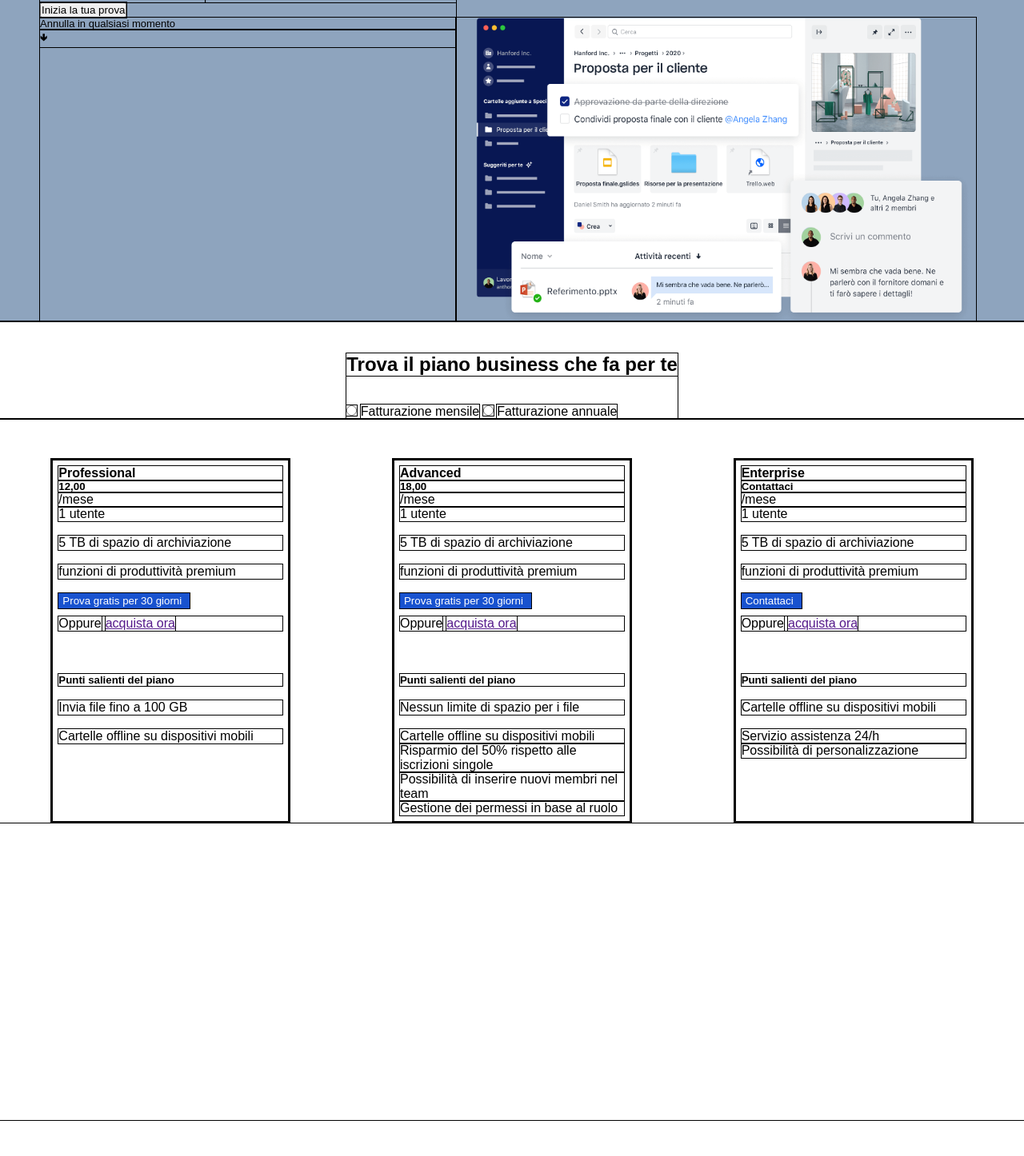
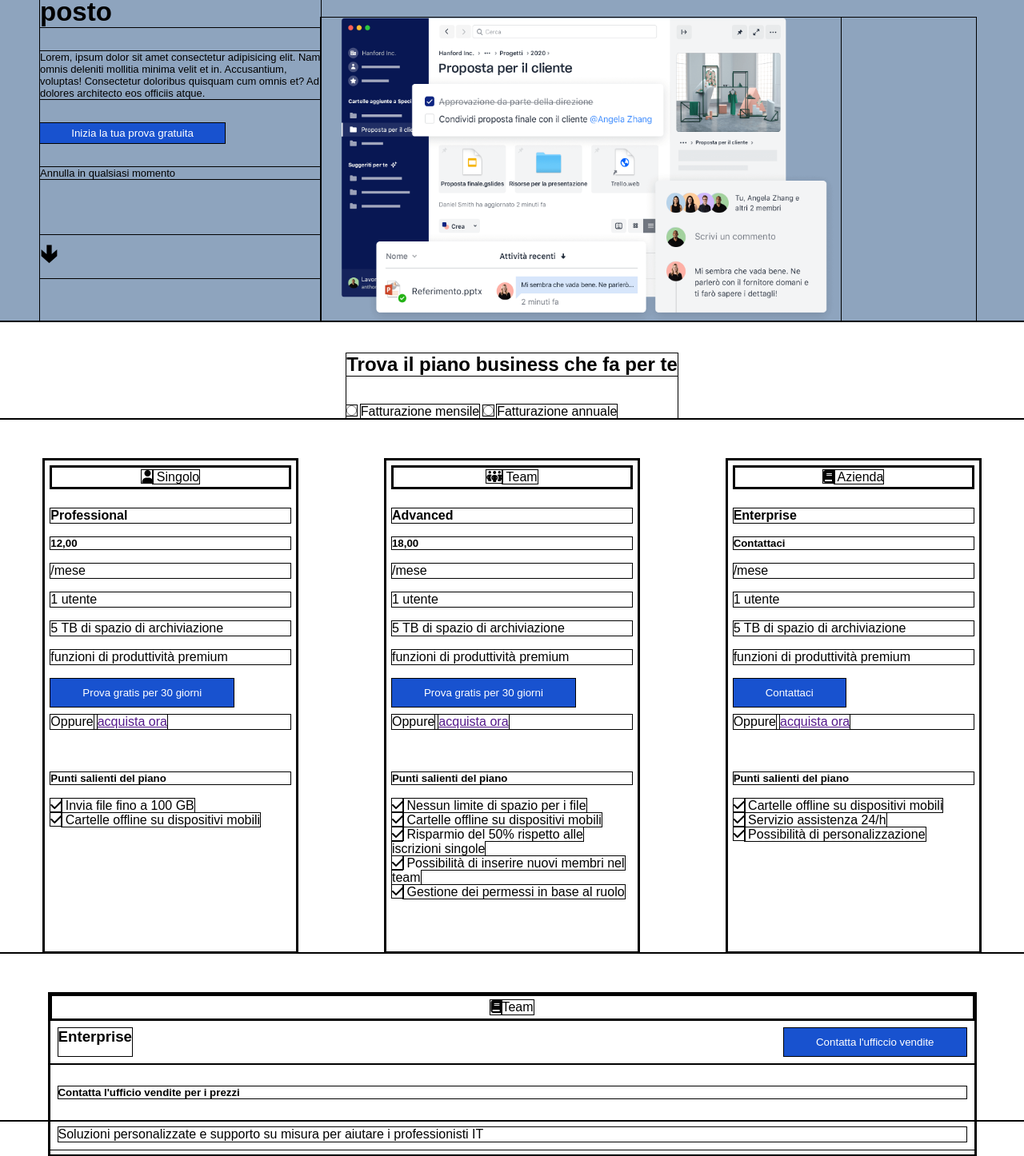
Before and after one commit to diegolenci/htmlcss-dropbox, a plain HTML site: page index.html in a window 1280 px wide. Shown: the part 217-1663 px from the top of the page at 80% size. Before the commit the page ends 1619 px from the top, so only its background shows below. Drawn offline with Linux system fonts and the light colour scheme.

Commit message:
Modifica section iniziale + box 4 (Enterprise)

```diff
--- a/index.html
+++ b/index.html
@@ -36,13 +36,11 @@
             <div class="title-1">
                 <h1>Tutto ciò che ti serve per il <br>lavoro, in un unico posto</h1>
             </div>
-            <div>
+            <div class="text-1">
                 <p>Lorem, ipsum dolor sit amet consectetur adipisicing elit. Nam omnis deleniti mollitia minima velit et in. Accusantium, voluptas! Consectetur doloribus quisquam cum omnis et? Ad dolores architecto eos officiis atque.</p>
-                <button>Inizia la tua prova</button>
+                <button class="btn-prova">Inizia la tua prova gratuita</button>
                 <p>Annulla in qualsiasi momento</p>
-                <div>
-                    <p>🢃</p>
-                </div>
+                <p class="down-arrow">🢃</p>
             </div>
         </div>
         <div class="immagine-1">
@@ -63,9 +61,15 @@
         </div>
         <div class="container-2">
             <div class="box">
+                <div class="simbolo">
+                    <i class="fa-solid fa-user"></i><span> Singolo</span>
+                </div>
                 <h4>Professional</h4>
+                <br>
                 <h5>12,00</h5>
+                <br>
                 <p>/mese</p>
+                <br>
                 <p>1 utente</p>
                 <br>
                 <p>5 TB di spazio di archiviazione</p>
@@ -79,14 +83,20 @@
                 <br><br><br>
                 <h5>Punti salienti del piano</h5>
                 <br>
-                <p>Invia file fino a 100 GB</p>
+                <i class="fa-solid fa-check"></i><span> Invia file fino a 100 GB</span>
                 <br>
-                <p>Cartelle offline su dispositivi mobili</p>
+                <i class="fa-solid fa-check"></i><span> Cartelle offline su dispositivi mobili</span>
             </div>
             <div class="box">
+                <div class="simbolo">
+                    <i class="fa-solid fa-people-group"></i><span> Team</span>
+                </div>
                 <h4>Advanced</h4>
+                <br>
                 <h5>18,00</h5>
+                <br>
                 <p>/mese</p>
+                <br>
                 <p>1 utente</p>
                 <br>
                 <p>5 TB di spazio di archiviazione</p>
@@ -100,17 +110,23 @@
                   <br><br><br>
                   <h5>Punti salienti del piano</h5>
                   <br>
-                  <p>Nessun limite di spazio per i file</p>
+                  <i class="fa-solid fa-check"></i><span> Nessun limite di spazio per i file</span>
                   <br>
-                  <p>Cartelle offline su dispositivi mobili</p>
-                  <p>Risparmio del 50% rispetto alle iscrizioni singole</p>
-                  <p>Possibilità di inserire nuovi membri nel team</p>
-                  <p>Gestione dei permessi in base al ruolo</p>
+                  <i class="fa-solid fa-check"></i><span> Cartelle offline su dispositivi mobili</span><br>
+                  <i class="fa-solid fa-check"></i><span> Risparmio del 50% rispetto alle iscrizioni singole</span><br>
+                  <i class="fa-solid fa-check"></i><span> Possibilità di inserire nuovi membri nel team</span><br>
+                  <i class="fa-solid fa-check"></i><span> Gestione dei permessi in base al ruolo</span>
             </div>
             <div class="box">
+                <div class="simbolo">
+                    <i class="fa-solid fa-book"></i><span> Azienda</span>
+                </div>
                 <h4>Enterprise</h4>
+                <br>
                 <h5>Contattaci</h5>
+                <br>
                 <p>/mese</p>
+                <br>
                 <p>1 utente</p>
                 <br>
                 <p>5 TB di spazio di archiviazione</p>
@@ -124,11 +140,33 @@
                   <br><br><br>
                   <h5>Punti salienti del piano</h5>
                   <br>
-                  <p>Cartelle offline su dispositivi mobili</p>
+                  <i class="fa-solid fa-check"></i><span> Cartelle offline su dispositivi mobili</span>
                   <br>
-                  <p>Servizio assistenza 24/h</p>
-                  <p>Possibilità di personalizzazione</p>
+                  <i class="fa-solid fa-check"></i><span> Servizio assistenza 24/h</span><br>
+                  <i class="fa-solid fa-check"></i><span> Possibilità di personalizzazione</span>
             </div>
+
+        </div>
+        <div class="container-2">
+                <div class="box-2">
+                    <div class="box-3">
+                        <div class="team">
+                            <i class="fa-solid fa-book"></i><span> Team</span>
+                        </div>
+                            <div class="text-3">
+                                <h3>Enterprise</h3>
+                                <button class="button-2">Contatta l'ufficcio vendite</button>
+                            </div>
+                            <div class="text-4">
+                                <br>
+                                <h5>Contatta l'ufficio vendite per i prezzi</h5>
+                                <br><br>
+                                <p>Soluzioni personalizzate e supporto su misura per aiutare i professionisti IT</p>
+                            </div>
+
+                    </div>
+
+                </div>
         </div>
     </main>
     <footer></footer>
--- a/style.css
+++ b/style.css
@@ -35,16 +35,42 @@ section{
 .title-1{
     font-size: 22px;
 }
+
 .txt-box{
+    display: flex;
     margin-top: 30px;
     margin-left: 50px;
     font-size: 13px;
+    flex-direction: column;
+    gap: 30px;
+    flex-basis: 30%;
+
+}
+
+.text-1{
+    display: flex;
+    flex-direction: column;
+    gap: 30px;
+}
+
+.down-arrow{
+    font-size: 2rem;
+    margin-top: 40px;
 }
 
 .immagine-1{
     display: flex;
     margin-top: 170px;
     margin-right: 60px;
+    flex-basis: 70%;
+}
+
+.btn-prova{
+    margin-right: 120px;
+    padding: 5px;
+    background-color: rgb(24, 82, 207);
+    color: white;
+    border-style: hidden;
 }
 
 main{
@@ -67,13 +93,23 @@ main{
     border: 2px solid rgb(5, 5, 5);
     padding: 7px;
     text-align: start;
-    width: 280px;
+    width: 300px;
+    height: 600px;
+
+}
+
+.simbolo{
+    border: 2px solid black;
+    text-align: center;
+    padding: 3px;
+    margin-bottom: 25px;
+
 }
 
 .button-2{
-    padding: 2px;
-    padding-left: 5px;
-    padding-right: 10px;
+    padding: 10px;
+    padding-left: 40px;
+    padding-right: 40px;
     border: hidden;
     background-color: rgb(24, 82, 207);
     color: white;
@@ -84,3 +120,42 @@ main{
     gap: 5px;
     margin-top: 10px;
 }
+
+
+.box-2{
+    display: flex;
+    justify-content: space-between;
+    border: 2px solid black;
+    height: 200px;
+    width: 1155px;
+}
+
+.box-3{
+    width: 1155px;
+}
+
+.team{
+    display: flex;
+    justify-content: center;
+    border: 2px solid black;
+    border-width: 1155;
+    padding-left: 30px;
+    padding: 5px;
+}
+
+
+
+
+.text-2{
+    margin-top: 20px;
+}
+
+.text-3{
+    display: flex;
+    justify-content: space-between;
+    padding: 10px;
+}
+
+.text-4{
+    padding: 10px;
+}
```
